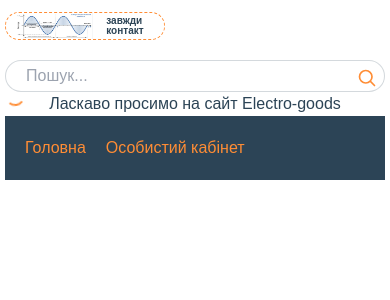
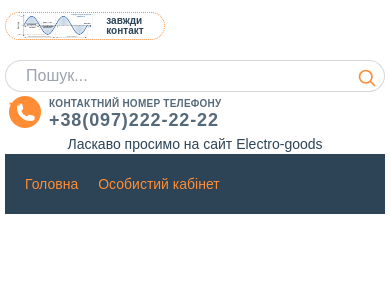
Before and after one commit to TheK0S/electro-goods, a React (Create React App) app: page / in a window 390 px wide. Shown: the top 300 px of the page. Built offline with nearby package versions, Linux system fonts and the light colour scheme.

Commit message:
add contactsPanel, beautify Logo + searshPanel

```diff
--- /dev/null
+++ b/src/components/ContactsPanel/ContactsPanel.tsx
@@ -0,0 +1,17 @@
+export const ContactsPanel = () => {
+    return (
+        <div className='contactsPanel-wrap flex text-xs  '>
+            <div className="contactPanel-icon p-1">
+                <svg xmlns="http://www.w3.org/2000/svg" fill="white" viewBox="-8 -7 38 38" strokeWidth={1.5} stroke="white" className="w-8 h-8 bg-secondary rounded-full">
+                <path strokeLinecap="round" strokeLinejoin="round"  d="M2.25 6.75c0 8.284 6.716 15 15 15h2.25a2.25 2.25 0 0 0 2.25-2.25v-1.372c0-.516-.351-.966-.852-1.091l-4.423-1.106c-.44-.11-.902.055-1.173.417l-.97 1.293c-.282.376-.769.542-1.21.38a12.035 12.035 0 0 1-7.143-7.143c-.162-.441.004-.928.38-1.21l1.293-.97c.363-.271.527-.734.417-1.173L6.963 3.102a1.125 1.125 0 0 0-1.091-.852H4.5A2.25 2.25 0 0 0 2.25 4.5v2.25Z" />
+                </svg>
+            </div>
+            <div className="contactPanel-text-wrap font-bold text-main_08 p-1">
+              <div className="contactPanel-text uppercase text-[10px] tracking-wide ">контактний номер телефону</div>
+               <a className='contactPanel-phone w-full leading-[16px] text-lg self-center tracking-wider'
+               href="tel:+380972222222" title="зателефонуйте нам">+38(097)222-22-22</a>
+            </div>
+
+        </div>
+    );
+}
--- a/src/components/Footer/Footer.scss
+++ /dev/null
@@ -1,3 +0,0 @@
-.Footer{
-    background-color: gray;
-}
--- a/src/components/Footer/Footer.tsx
+++ b/src/components/Footer/Footer.tsx
@@ -1,4 +1,3 @@
-import './Footer.scss';
 import { Sidenav } from '../Navigation/Sidenav';
 
 export const Footer = () => {
--- a/src/components/Header/Header.tsx
+++ b/src/components/Header/Header.tsx
@@ -1,5 +1,6 @@
 import { Logo } from '../Logo/Logo';
 import { SearchPanel } from '../SearchPanel/SearchPanel';
+import { ContactsPanel } from '../ContactsPanel/ContactsPanel';
 // import './Header.scss';
 
 
@@ -8,7 +9,7 @@ export const Header = () => {
         <header className="flex flex-col md:flex-row justify-between md:items-center">
             <Logo />
             <SearchPanel/>
-            {/* <ContactsPanel/> */}
+            <ContactsPanel/>
             {/* <FavoriteIcon/> */}
             {/* <ProductsCartPanel/> */}
         </header>
--- a/src/components/Logo/Logo.tsx
+++ b/src/components/Logo/Logo.tsx
@@ -1,6 +1,8 @@
 export const Logo = () => {
     return (
-        <div className='logo flex justify-around w-40 h-7 pl-1 md:pl-4 md:w-64 md:min-w-64 md:h-12 border-dashed border-secondary border-1 rounded-3xl '>
+        <div className='logo flex justify-around w-40 h-7 pl-1 md:pl-4
+            md:w-64 md:min-w-64 md:h-12 border-dotted border-secondary
+            border-1 rounded-3xl'>
             <div className=' w-1/2'><img className='logo-img w-full h-full' src="logo.jpg" alt="logo" />
                 </div>
             <div className='logo-text w-1/3 text-[10px] leading-[10px]  md:text-base font-bold text-main self-center'>завжди контакт</div>
--- a/src/components/SearchPanel/SearchPanel.tsx
+++ b/src/components/SearchPanel/SearchPanel.tsx
@@ -18,7 +18,7 @@ export const SearchPanel = () => {
          " id="header-search-loader">
           </div>  {/*show loader*/ }
         <input type="text" className="searchForm-input w-full h-8 md:h-8 pr-8 pl-5
-        border-1 border-solid border-main--light rounded-full text-base"
+        border-1 border-solid border-main_02 rounded-full text-base"
         id="searchForm-input text-sm" name="term" value="" placeholder="Пошук..." autoComplete="off"/>
           <button className="searchForm-icon-wrap absolute text-secondary right-[8px] top-[3px] bottom-0 rounded-r-10
            ">
--- a/src/index.css
+++ b/src/index.css
@@ -6,7 +6,7 @@
 
 @layer base{
   body {
-    @apply text-main text-base ;
+    @apply text-main text-sm ;
     font-family: 'Nunito', sans-serif;
   }
 }
--- a/tailwind.config.js
+++ b/tailwind.config.js
@@ -10,8 +10,10 @@ module.exports = {
       },
     },
     colors: {
-      'main': '#2c4456',
-      'main--light': 'rgba(44, 68, 86, 0.2)',
+      'main': 'rgba(44, 68, 86, 1)',
+      'main_02': 'rgba(44, 68, 86, 0.2)',
+      'main_07': 'rgba(44, 68, 86, 0.7)',
+      'main_08': 'rgba(44, 68, 86, 0.8)',
       'secondary': '#ff8d35',
       'red': 'red',
       'transparent': 'transparent',
@@ -20,7 +22,11 @@ module.exports = {
     extend: {
       borderWidth: {
         '1': '1px',
-       },
+      },
+      fontSize:{
+        'mainSize': '1.1vw',
+        '2mainSize': '2vw',
+      }
     },
   },
   plugins: [],
```
